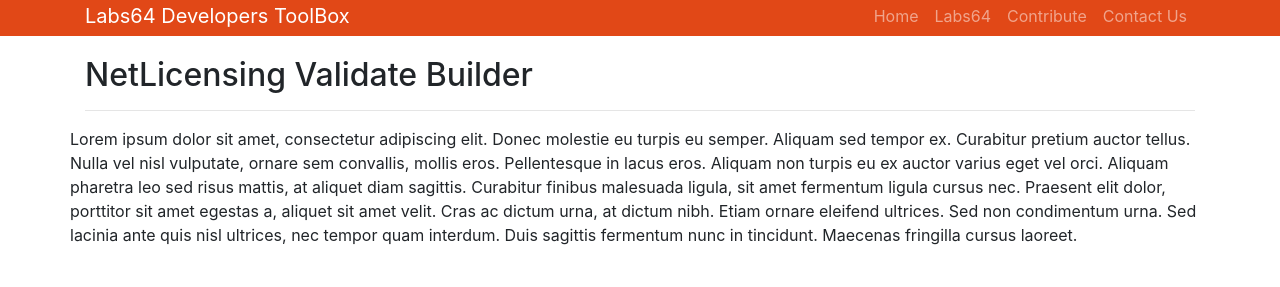
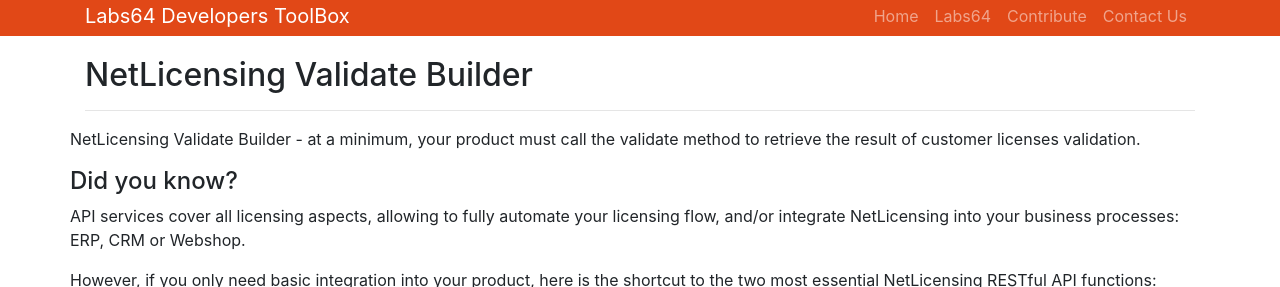
Before and after one commit to Labs64/labs64.github.io, a Jekyll site: the page built from _pages/netlicensing-api-builder.md, in a window 1280 px wide and 900 px high, cut to the strip 104-391 px from the top of the window. Built offline with Jekyll 4.4.1, drawn with Linux system fonts in a browser that asks for light colours.

Commit message:
no message

```diff
--- a/_pages/netlicensing-api-builder.md
+++ b/_pages/netlicensing-api-builder.md
@@ -1,8 +1,14 @@
 ---
 layout: page
 title: "NetLicensing Validate Builder"
-description: "Convert between decimal, hexadecimal, octal and binary numbers."
+description: "NetLicensing Validate Builder - at a minimum, your product must call the validate method to retrieve the result of customer licenses validation."
 permalink: /netlicensing-api-builder/
 ---
 
-Lorem ipsum dolor sit amet, consectetur adipiscing elit. Donec molestie eu turpis eu semper. Aliquam sed tempor ex. Curabitur pretium auctor tellus. Nulla vel nisl vulputate, ornare sem convallis, mollis eros. Pellentesque in lacus eros. Aliquam non turpis eu ex auctor varius eget vel orci. Aliquam pharetra leo sed risus mattis, at aliquet diam sagittis. Curabitur finibus malesuada ligula, sit amet fermentum ligula cursus nec. Praesent elit dolor, porttitor sit amet egestas a, aliquet sit amet velit. Cras ac dictum urna, at dictum nibh. Etiam ornare eleifend ultrices. Sed non condimentum urna. Sed lacinia ante quis nisl ultrices, nec tempor quam interdum. Duis sagittis fermentum nunc in tincidunt. Maecenas fringilla cursus laoreet.
+NetLicensing Validate Builder - at a minimum, your product must call the validate method to retrieve the result of customer licenses validation.
+
+#### Did you know?
+
+API services cover all licensing aspects, allowing to fully automate your licensing flow, and/or integrate NetLicensing into your business processes: ERP, CRM or Webshop.
+
+However, if you only need basic integration into your product, here is the shortcut to the two most essential NetLicensing RESTful API functions:
```
Also changed, not shown: _pages/lorem-ipsum-generator.md (+5 -4 lines), _pages/password-generator.md (+1 -1 lines), _pages/regular-expression-tester.md (+4 -0 lines), 1 other file.
